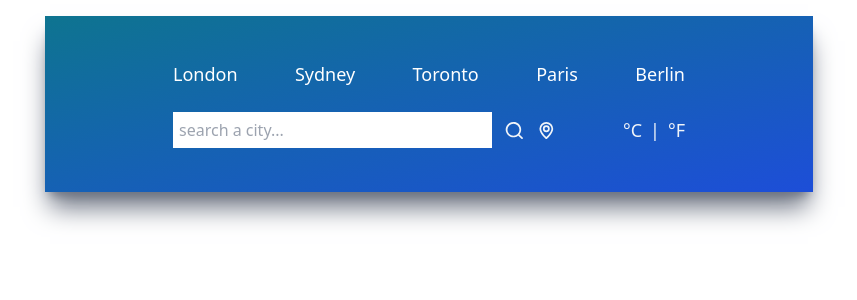
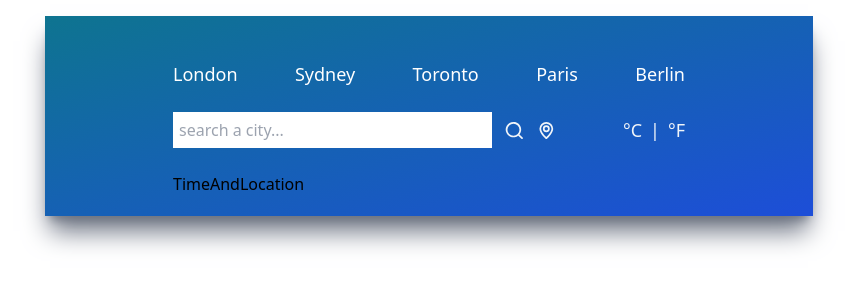
Before and after one commit to Usman-Ubaid/WeatherApp, a React (Create React App) app in the folder weather-app/: page / in a window 1280 px wide. Shown: the top 300 px of the page, without its empty margins (211-1068 px from the left). Built offline with nearby package versions, Linux system fonts and the light colour scheme.

Commit message:
Created TimeAndLocation component.

```diff
--- a/weather-app/src/App.js
+++ b/weather-app/src/App.js
@@ -1,5 +1,6 @@
 import "./App.css";
 import Inputs from "./components/Inputs";
+import TimeAndLocation from "./components/TimeAndLocation";
 import TopButtons from "./components/TopButtons";
 
 function App() {
@@ -7,6 +8,7 @@ function App() {
     <div className="mx-auto max-w-screen-md mt-4 py-5 px-32 h-fit bg-gradient-to-br from-cyan-700 to-blue-700 shadow-xl shadow-gray-500">
       <TopButtons />
       <Inputs />
+      <TimeAndLocation />
     </div>
   );
 }
--- /dev/null
+++ b/weather-app/src/components/TimeAndLocation.js
@@ -0,0 +1,5 @@
+const TimeAndLocation = () => {
+  return <div>TimeAndLocation</div>;
+};
+
+export default TimeAndLocation;
```
